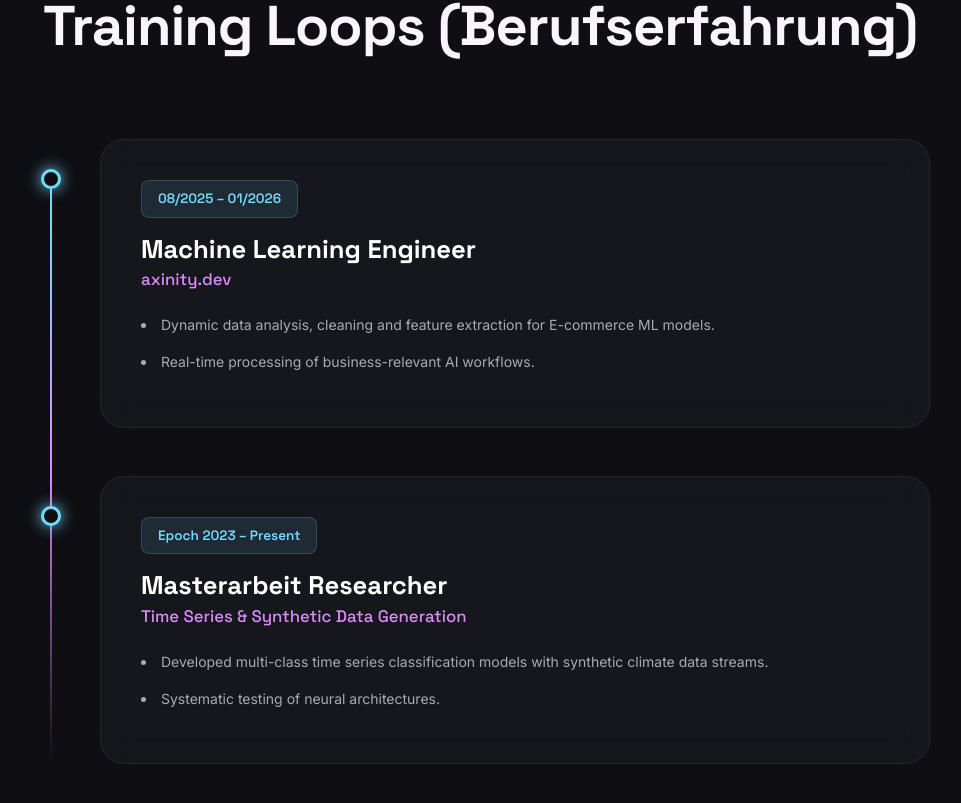
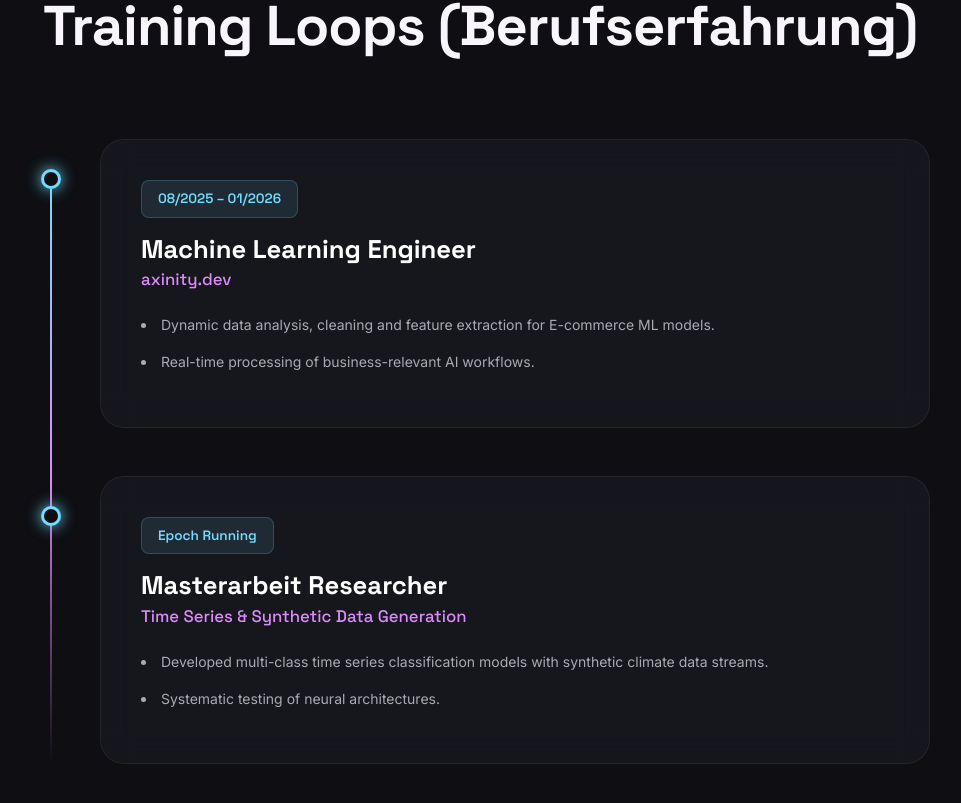
Before and after one commit to Yashd1722/yash-portfolio, a React (Vite) app: page / in a window 1280 px wide. Shown: the part 1647-2450 px from the top of the page, without its empty margins (160-1121 px from the left). Built offline with nearby package versions, Linux system fonts and the light colour scheme.

Commit message:
fix: update timeline date label from Epoch 2023 – Present to Epoch Running

```diff
--- a/src/App.jsx
+++ b/src/App.jsx
@@ -327,7 +327,7 @@ def introduce_network():
               <div className="timeline-item">
                 <div className="timeline-dot"></div>
                 <InteractiveCard className="timeline-content">
-                  <span className="date">Epoch 2023 – Present</span>
+                  <span className="date">Epoch  Running</span>
                   <h3>Masterarbeit Researcher</h3>
                   <h4>Time Series & Synthetic Data Generation</h4>
                   <ul>
```
